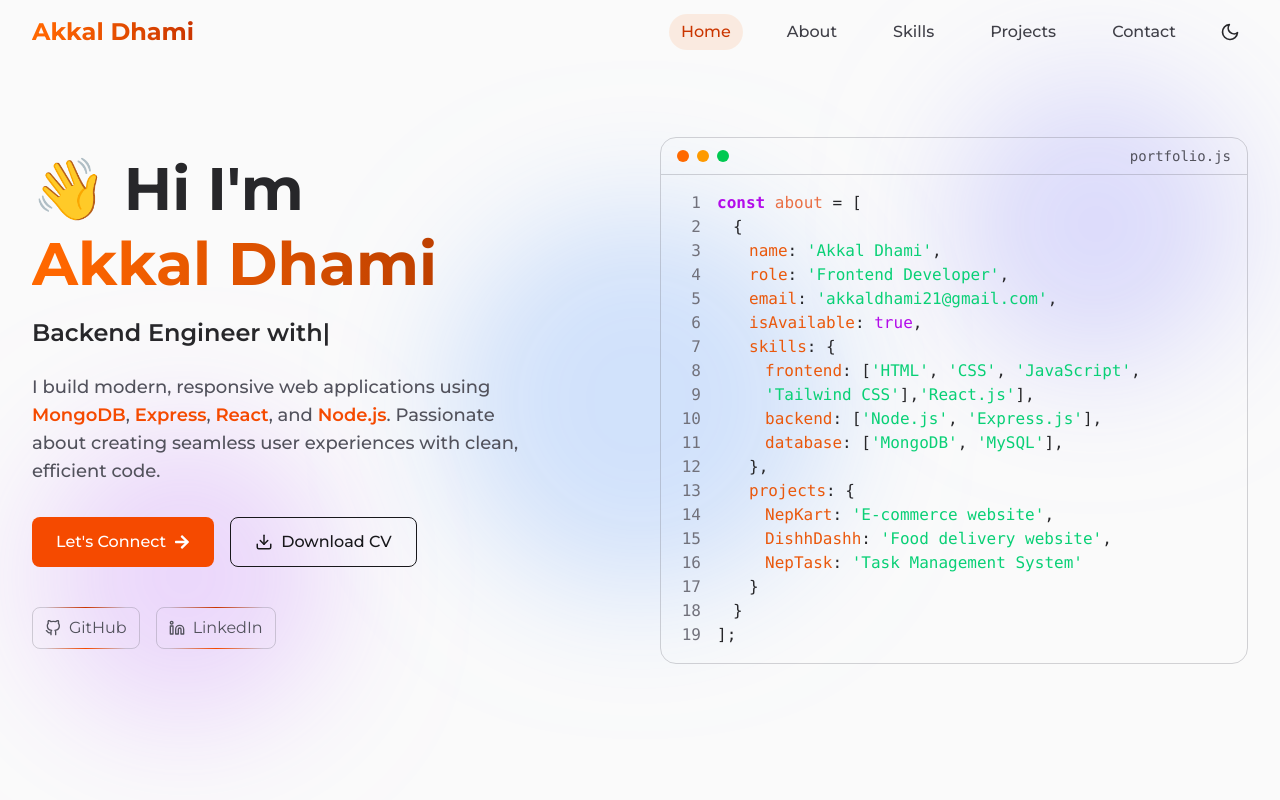
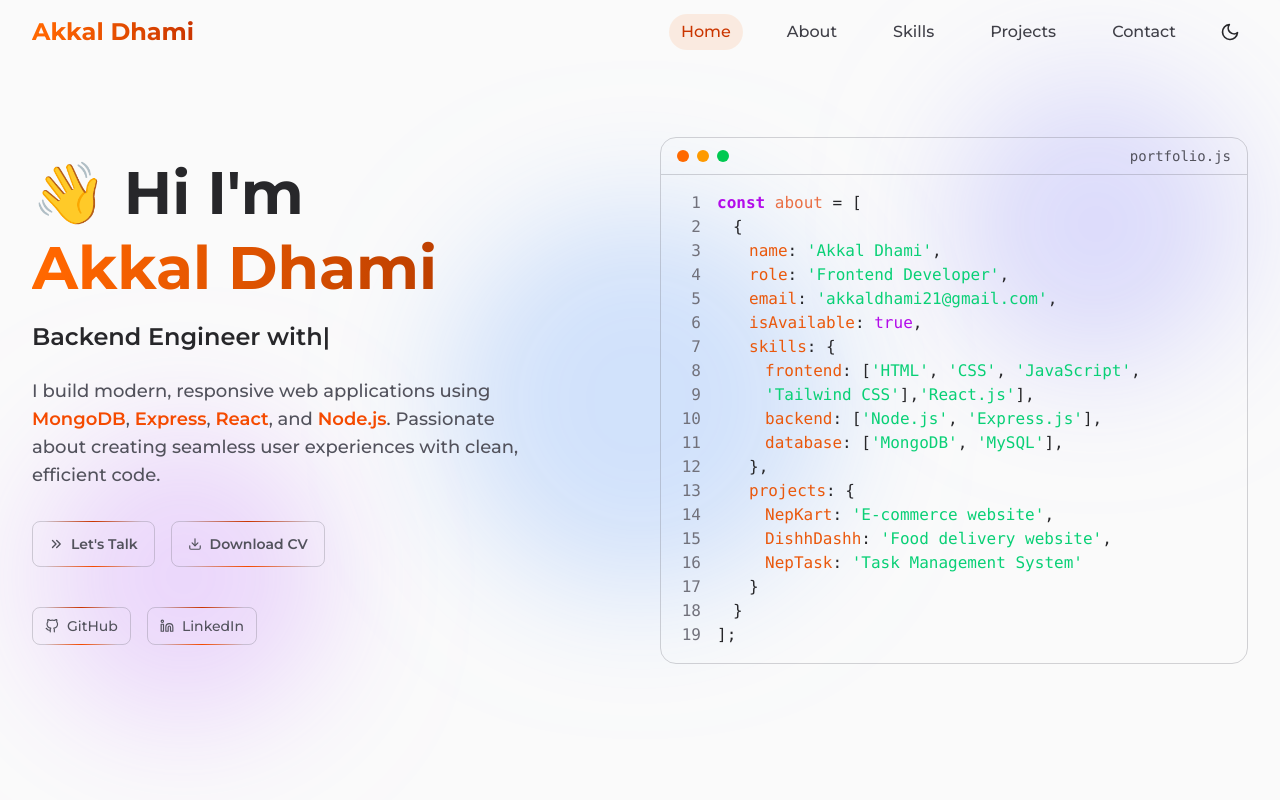
Before and after one commit to AkkalDhami/Akkal-Dhami, a React (Vite) app: page / in a window 1280 px wide. Shown: the top 800 px of the page. Built offline with nearby package versions, Linux system fonts and the light colour scheme.

Commit message:
update buttons ui

```diff
--- a/src/components/About.jsx
+++ b/src/components/About.jsx
@@ -82,12 +82,14 @@ const About = () => {
                 text="Let's Talk"
                 href="#contact"
                 isBlank={false}
+                isLarge={true}
               />
               <SocialLink
                 icon={<GoDownload />}
                 text="Download CV"
                 href="#"
                 isBlank={false}
+                isLarge={true}
               />
             </div>
           </motion.div>
--- a/src/components/Hero.jsx
+++ b/src/components/Hero.jsx
@@ -2,9 +2,9 @@ import React from "react";
 import { motion } from "framer-motion";
 import { FiGithub, FiLinkedin, FiTwitter, FiDownload } from "react-icons/fi";
 import { ReactTyped } from "react-typed";
-import { FaArrowRight } from "react-icons/fa";
 import VSCodeProfileCard from "./CodeCard";
 import SocialLink from "../ui/AnimateButton";
+import { HiChevronDoubleRight } from "react-icons/hi";
 
 const Hero = () => {
   return (
@@ -57,37 +57,42 @@ const Hero = () => {
               animate={{ opacity: 1 }}
               transition={{ delay: 0.6, duration: 0.8 }}>
               I build modern, responsive web applications using{" "}
-              <strong className="font-semibold text-primary-600">MongoDB</strong>
+              <strong className="font-semibold text-primary-600">
+                MongoDB
+              </strong>
               ,{" "}
-              <strong className="font-semibold text-primary-600">Express</strong>
-              , <strong className="font-semibold text-primary-600">React</strong>
-              , and{" "}
-              <strong className="font-semibold text-primary-600">Node.js</strong>
+              <strong className="font-semibold text-primary-600">
+                Express
+              </strong>
+              ,{" "}
+              <strong className="font-semibold text-primary-600">React</strong>,
+              and{" "}
+              <strong className="font-semibold text-primary-600">
+                Node.js
+              </strong>
               . Passionate about creating seamless user experiences with clean,
               efficient code.
             </motion.p>
 
             <motion.div
-              className="flex flex-wrap gap-4 mt-8"
+              className="flex flex-wrap gap-2 sm:gap-4 mt-8"
               initial={{ opacity: 0, y: 20 }}
               animate={{ opacity: 1, y: 0 }}
               transition={{ delay: 0.9, duration: 0.5 }}>
-              <motion.a
-                whileHover={{ scale: 1.05 }}
-                whileTap={{ scale: 0.95 }}
+              <SocialLink
+                icon={<HiChevronDoubleRight />}
+                text="Let's Talk"
                 href="#contact"
-                className="px-6 py-3 rounded-lg flex items-center gap-2 font-medium bg-primary-600 text-white hover:bg-primary-700">
-                <span>Let's Connect</span> <FaArrowRight />
-              </motion.a>
-
-              <motion.a
-                whileHover={{ scale: 1.05 }}
-                whileTap={{ scale: 0.95 }}
+                isBlank={false}
+                isLarge={true}
+              />
+              <SocialLink
+                icon={<FiDownload />}
+                text="Download CV"
                 href="#"
-                className="px-6 py-3 rounded-lg font-medium flex items-center gap-2 border border-zinc-900 text-zinc-900 hover:bg-zinc-900 hover:text-zinc-50 dark:border-zinc-100 dark:text-zinc-50 dark:hover:bg-zinc-50 dark:hover:text-zinc-900">
-                <FiDownload size={18} />
-                Download CV
-              </motion.a>
+                isBlank={false}
+                isLarge={true}
+              />
             </motion.div>
 
             <div className="flex flex-wrap mt-10 gap-4">
--- a/src/components/Projects.jsx
+++ b/src/components/Projects.jsx
@@ -78,7 +78,6 @@ const Projects = () => {
         "Login With Github",
         "Forgot Password",
         "Reset Password",
-        "Filter Tasks",
         "Smart Scheduling",
         "Advanced Analytics",
         "Progress Tracking",
@@ -88,7 +87,6 @@ const Projects = () => {
         "Calendar View",
         "Tasks Filtering",
         "Interactive Dashboard",
-        "QuickNote Addition",
         "Reminders",
       ],
     },
--- a/src/ui/AnimateButton.jsx
+++ b/src/ui/AnimateButton.jsx
@@ -1,7 +1,7 @@
 import { motion } from "motion/react";
 import React from "react";
 
-const SocialLink = ({ icon, text, href, isBlank = true }) => {
+const SocialLink = ({ icon, text, href, isBlank = true, isLarge = false }) => {
   return (
     <motion.a
       href={href}
@@ -9,7 +9,11 @@ const SocialLink = ({ icon, text, href, isBlank = true }) => {
       initial={{ opacity: 0, y: 50 }}
       animate={{ opacity: 1, y: 0 }}
       transition={{ duration: 0.8 }}
-      className="inline-flex relative group items-center justify-center px-3 py-2 rounded-lg gap-2 text-zinc-600 dark:text-zinc-300 border border-zinc-500/30">
+      className={`inline-flex relative group items-center justify-center ${
+        isLarge
+          ? "text-sm px-4 py-3 font-semibold"
+          : "text-sm px-3 py-2 font-medium"
+      } rounded-lg gap-2 text-zinc-600 dark:text-zinc-300 border border-zinc-500/30`}>
       {icon}
       {text}
       <div className="absolute -top-px group-hover:via-indigo-600 left-1/2 -translate-x-1/2 h-px w-[calc(100%-24px)] bg-gradient-to-r from-transparent  via-primary-700 to-transparent"></div>
--- a/src/ui/IconButtonLink.jsx
+++ b/src/ui/IconButtonLink.jsx
@@ -1,13 +1,6 @@
 import React from "react";
 
-const IconButtonLink = ({
-  icon: Icon,
-  text,
-  href,
-  bgColor = "transparent",
-  textColor,
-  isWide = false,
-}) => {
+const IconButtonLink = ({ icon: Icon, text, href, isWide = false }) => {
   return (
     <a
       href={href}
@@ -16,11 +9,12 @@ const IconButtonLink = ({
       className={isWide ? "w-full" : ""}>
       <button
         type="button"
-        className={`flex ${
+        className={`flex group relative ${
           isWide ? "w-full" : ""
-        } cursor-pointer  items-center justify-center sm:gap-2 gap-1 px-2 sm:px-4 text-sm sm:text-lg py-2.5 ${bgColor} ${textColor} hover:opacity-90 rounded-md transition-colors duration-200 font-medium`}>
+        } cursor-pointer border border-zinc-500/30 items-center justify-center sm:gap-2 gap-1 px-2 sm:px-4 text-sm sm:text-lg py-2.5 text-black dark:text-white  hover:opacity-90 rounded-md transition-colors duration-200 font-medium`}>
         <Icon />
         <span>{text}</span>
+        <div className="absolute -bottom-px group-hover:via-indigo-600 left-1/2 -translate-x-1/2 h-px w-[calc(100%-24px)] bg-gradient-to-r from-transparent via-primary-600 to-transparent"></div>
       </button>
     </a>
   );
--- a/src/ui/ProjectCard.jsx
+++ b/src/ui/ProjectCard.jsx
@@ -33,7 +33,7 @@ const ProjectCard = ({ project, i }) => {
         className={`w-full relative flex flex-col ${
           i % 2 !== 0 ? "md:flex-row-reverse" : "lg:flex-row"
         } justify-between gap-12 mt-32`}>
-        <div className="project-card-wrapper group mx-auto">
+        <div className="project-card-wrapper mx-auto">
           <ProjectModal
             images={images}
             triggerElement={<img src={thumbnail} alt={title} />}
@@ -52,8 +52,6 @@ const ProjectCard = ({ project, i }) => {
               icon={FiLink}
               text="Live Preview"
               href={live}
-              bgColor="bg-[#060010] hover:bg-zinc-900 dark:bg-white dark:hover:bg-zinc-100"
-              textColor="text-white dark:text-zinc-800"
               isWide={true}
             />
 
@@ -61,8 +59,6 @@ const ProjectCard = ({ project, i }) => {
               icon={FaCode}
               text="Source Code"
               href={github}
-              bgColor="bg-primary-600 hover:bg-primary-700"
-              textColor="text-white"
               isWide={true}
             />
           </div>
```
